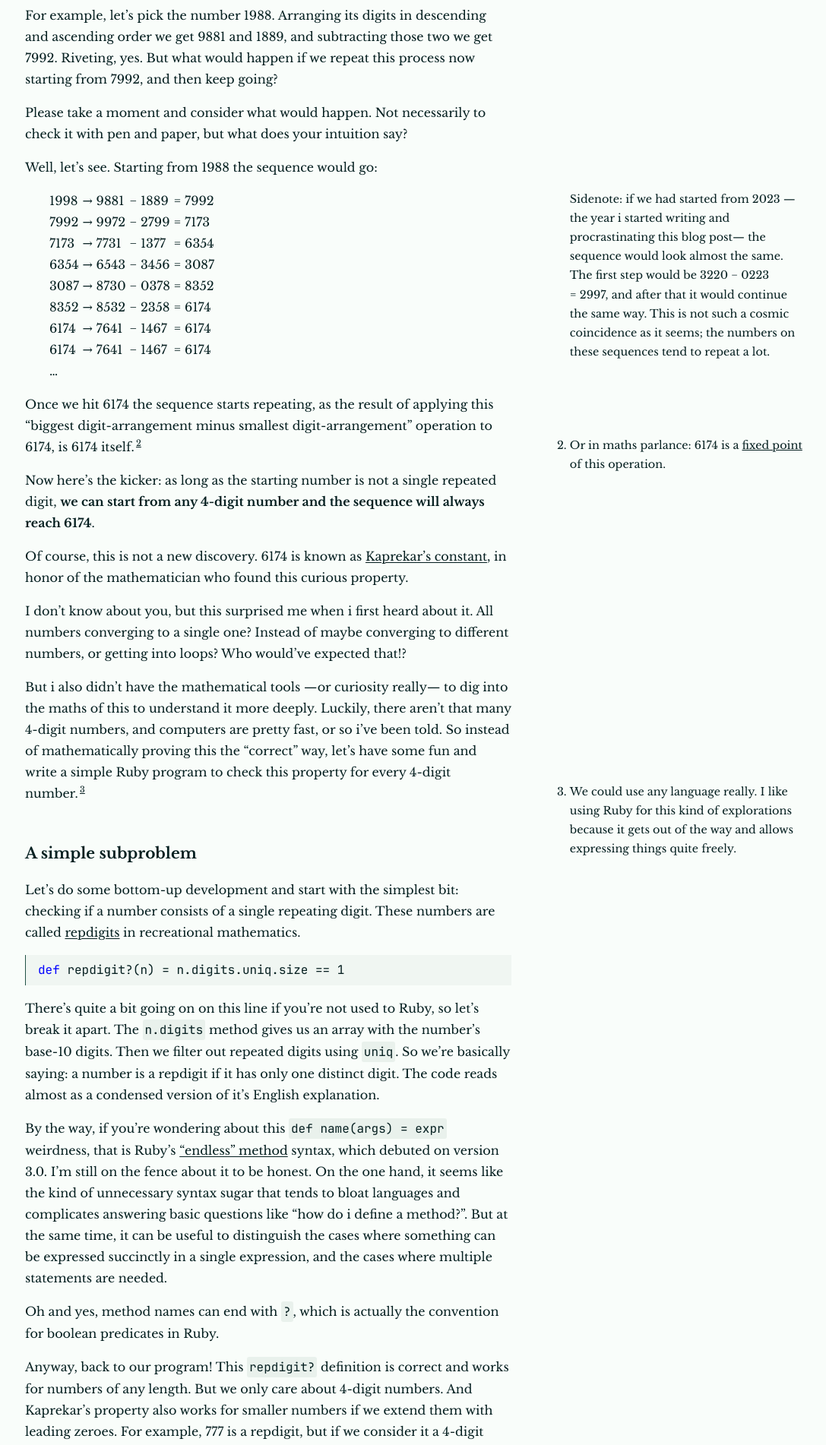
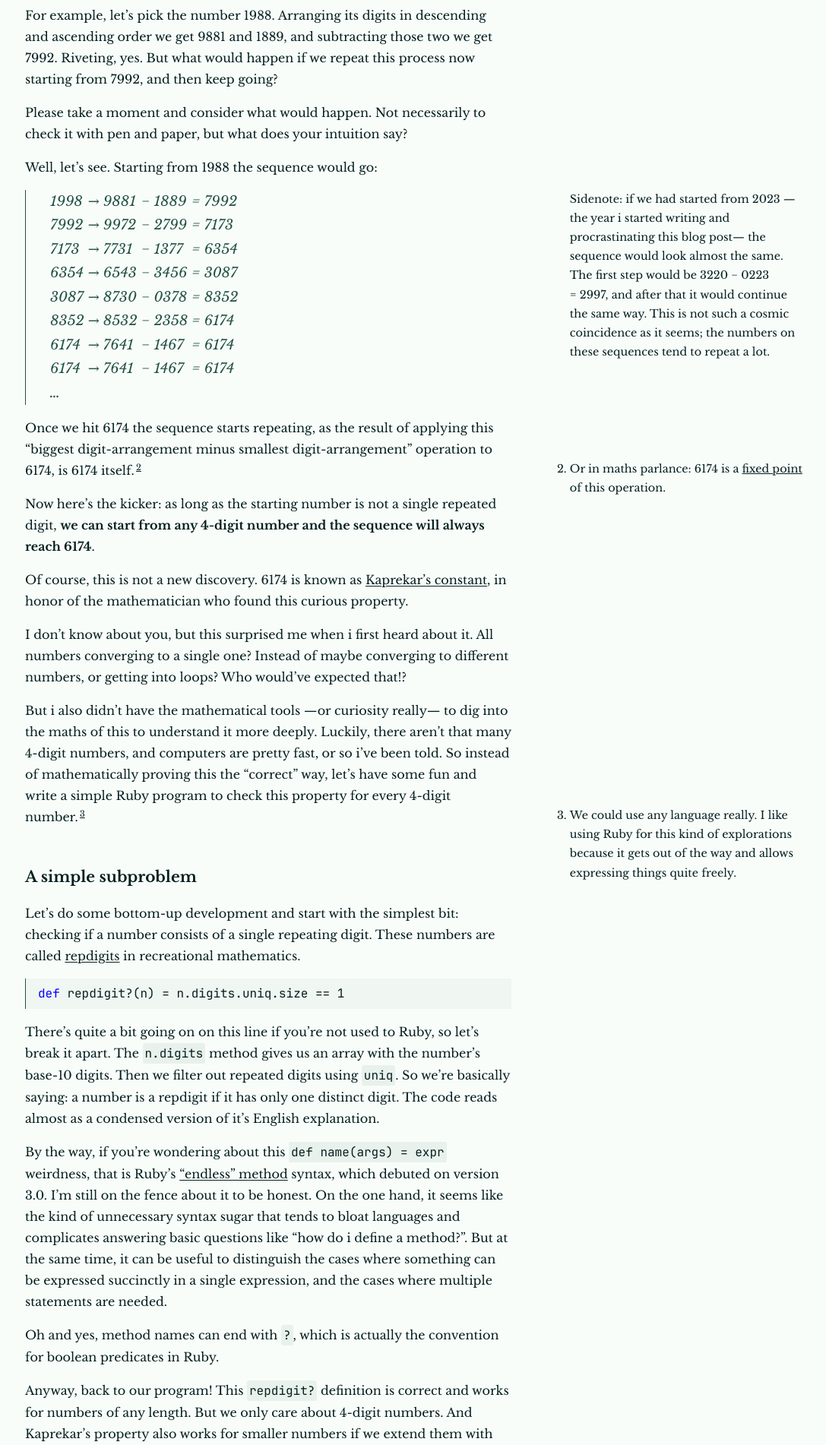
Before and after one commit to epidemian/epidemian.github.io, a Jekyll site: the page built from _posts/2024-04-12-programmer-vs-mathematician.md, in a window 1280 px wide. Shown: the part 515-2417 px from the top of the page at 76% size, without its empty margins (95-1182 px from the left). Built offline with Jekyll 4.4.1, drawn with Linux system fonts in a browser that asks for light colours.

Commit message:
Use a quote for Kaprekar sequence example

```diff
--- a/_posts/2024-04-12-programmer-vs-mathematician.md
+++ b/_posts/2024-04-12-programmer-vs-mathematician.md
@@ -23,17 +23,17 @@ Well, let's see. Starting from 1988 the sequence would go:
   .kap-seq > * > * { display: table-cell; white-space: preserve }
 </style>
 
-<ul class="kap-seq">
-<li>1998<span> → </span>9881<span> − </span>1889<span> = </span>7992</li>
-<li>7992<span> → </span>9972<span> − </span>2799<span> = </span>7173</li>
-<li>7173<span> → </span>7731<span> − </span>1377<span> = </span>6354</li>
-<li>6354<span> → </span>6543<span> − </span>3456<span> = </span>3087</li>
-<li>3087<span> → </span>8730<span> − </span>0378<span> = </span>8352</li>
-<li>8352<span> → </span>8532<span> − </span>2358<span> = </span>6174</li>
-<li>6174<span> → </span>7641<span> − </span>1467<span> = </span>6174</li>
-<li>6174<span> → </span>7641<span> − </span>1467<span> = </span>6174</li>
-<li>…</li>
-</ul>
+<blockquote class="kap-seq">
+<div>1998<span> → </span>9881<span> − </span>1889<span> = </span>7992</div>
+<div>7992<span> → </span>9972<span> − </span>2799<span> = </span>7173</div>
+<div>7173<span> → </span>7731<span> − </span>1377<span> = </span>6354</div>
+<div>6354<span> → </span>6543<span> − </span>3456<span> = </span>3087</div>
+<div>3087<span> → </span>8730<span> − </span>0378<span> = </span>8352</div>
+<div>8352<span> → </span>8532<span> − </span>2358<span> = </span>6174</div>
+<div>6174<span> → </span>7641<span> − </span>1467<span> = </span>6174</div>
+<div>6174<span> → </span>7641<span> − </span>1467<span> = </span>6174</div>
+<div>…</div>
+</blockquote>
 
 
 Once we hit 6174 the sequence starts repeating, as the result of applying this "biggest digit-arrangement minus smallest digit-arrangement" operation to 6174, is 6174 itself.<span class="sidenote-number" /><span class="sidenote"> Or in maths parlance: 6174 is a [fixed point] of this operation.</span>
```
